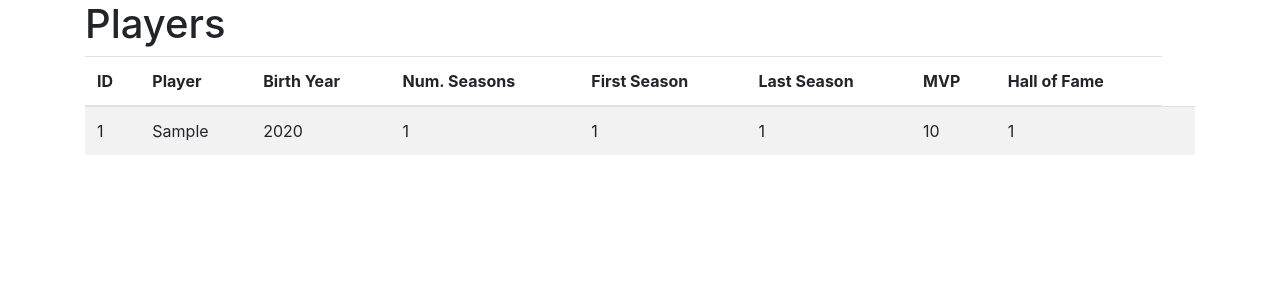
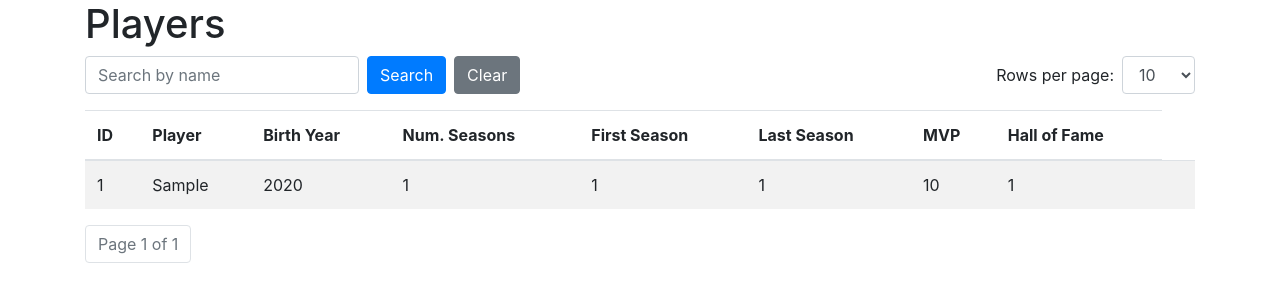
Before and after one commit to firatkizilboga/cucumbers, a Flask app: page /players in a window 1280 px wide. Shown: the part 56-358 px from the top of the page. Run offline with Flask 3, Linux system fonts and the light colour scheme; tables that the repository leaves empty or names only in its code hold one stand-in row (values such as "Sample post"); some libraries are stand-ins or nearby versions.

Commit message:
Added pagination and search functionalities to Players page

```diff
--- a/flask_app/website/templates/players.html
+++ b/flask_app/website/templates/players.html
@@ -4,9 +4,31 @@
 {% block content %}
 <h1>Players</h1>
 
-{% if current_user.is_admin %}
-    <a href="{{ url_for('views.add_player') }}" class="btn btn-primary mb-3">Add Player</a>
-{% endif %}
+<div class="d-flex justify-content-between align-items-center mb-3">
+    {% if current_user.is_admin %}
+    <a href="{{ url_for('views.add_player') }}" class="btn btn-primary">Add Player</a>
+    {% endif %}
+
+    <!-- Search bar -->
+    <form method="GET" action="{{ url_for('views.players') }}" class="form-inline">
+        <input type="text" name="search" placeholder="Search by name" value="{{ search_query or '' }}" class="form-control mr-2">
+        <button type="submit" class="btn btn-primary">Search</button>
+        <a href="{{ url_for('views.players') }}" class="btn btn-secondary ml-2">Clear</a>
+    </form>
+
+    <!-- Dropdown for selecting rows per page -->
+    <form method="GET" action="{{ url_for('views.players') }}" class="form-inline">
+        <label for="per_page" class="mr-2">Rows per page:</label>
+        <select name="per_page" id="per_page" class="form-control" onchange="this.form.submit()">
+            <option value="10" {% if per_page == 10 %}selected{% endif %}>10</option>
+            <option value="20" {% if per_page == 20 %}selected{% endif %}>20</option>
+            <option value="50" {% if per_page == 50 %}selected{% endif %}>50</option>
+            <option value="100" {% if per_page == 100 %}selected{% endif %}>100</option>
+        </select>
+        <input type="hidden" name="page" value="1"> <!-- Reset to page 1 on per_page change -->
+    </form>
+</div>
+
 
 <table class="table table-striped">
     <thead>
@@ -47,4 +69,27 @@
         {% endfor %}
     </tbody>
 </table>
+
+<div class="pagination mt-3">
+    <nav>
+        <ul class="pagination justify-content-center">
+            {% if page > 1 %}
+            <li class="page-item">
+                <a class="page-link" href="{{ url_for('views.players', page=page-1) }}">Previous</a>
+            </li>
+            {% endif %}
+
+            <li class="page-item disabled">
+                <span class="page-link">Page {{ page }} of {{ total_pages }}</span>
+            </li>
+
+            {% if page < total_pages %}
+            <li class="page-item">
+                <a class="page-link" href="{{ url_for('views.players', page=page+1) }}">Next</a>
+            </li>
+            {% endif %}
+        </ul>
+    </nav>
+</div>
+
 {% endblock %}
--- a/flask_app/website/utils.py
+++ b/flask_app/website/utils.py
@@ -11,7 +11,7 @@ def validate_player_data(player_name, birth_year, num_seasons, first_seas, last_
   if num_seasons and (not num_seasons.isdigit() or int(num_seasons) <= 0):
     return False, 'Number of seasons must be greater than 0'
 
-  if first_seas and last_seas and int(num_seasons) != int(last_seas) - int(first_seas) + 1:
+  if first_seas and last_seas and int(num_seasons) > int(last_seas) - int(first_seas) + 1:
     return False, 'Number of seasons must be correct with regard to first and last season'
 
   if first_seas and last_seas and first_seas > last_seas:
--- a/flask_app/website/views.py
+++ b/flask_app/website/views.py
@@ -44,16 +44,43 @@ def admin_page():
 
 @views.route("/players")
 def players():
-    query = text("""
-    SELECT *
-    FROM Players
-    LIMIT 3
-    """)
-
-    # Execute the query and fetch all rows
-    players = db.session.execute(query).fetchall()
-
-    return render_template("players.html", players=players)
+    page = request.args.get('page', 1, type=int)
+    per_page = request.args.get('per_page', 10, type=int)  # Default to 10 rows per page
+    search_query = request.args.get('search', None)
+
+    if search_query:
+        # If a search query is provided, fetch only the matching player
+        query = text("""
+        SELECT *
+        FROM Players
+        WHERE Player LIKE :search
+        """)
+        players = db.session.execute(query, {"search": f"%{search_query}%"}).fetchall()
+        total_pages = 1
+    else:
+        # Normal pagination logic
+        offset = (page - 1) * per_page
+        query = text("""
+        SELECT *
+        FROM Players
+        LIMIT :limit OFFSET :offset
+        """)
+        players = db.session.execute(query, {"limit": per_page, "offset": offset}).fetchall()
+
+        # Calculate total page number
+        total_players_query = text("SELECT COUNT(*) FROM Players")
+        total_players = db.session.execute(total_players_query).scalar()
+        total_pages = (total_players + per_page - 1) // per_page
+
+    return render_template(
+        "players.html",
+        players=players,
+        page=page,
+        total_pages=total_pages,
+        per_page=per_page,
+        search_query=search_query
+    )
+
 
 
 @views.route("/add_player", methods=["GET", "POST"])
```
